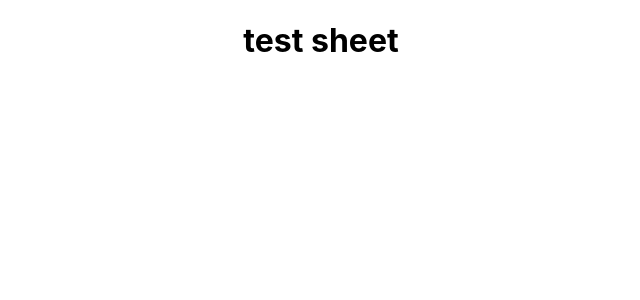
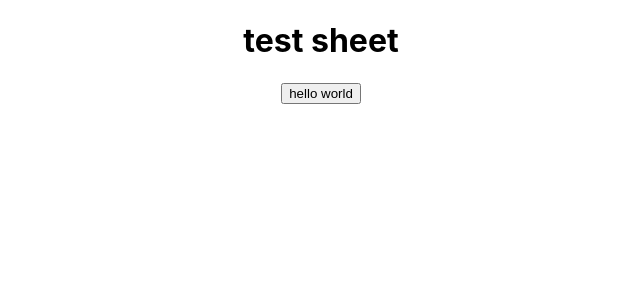
Before and after one commit to jeongkyojun/Project_react_introduceMyself, a React (Create React App) app: page / in a window 1280 px wide. Shown: the top 300 px of the page, without its empty margins (319-959 px from the left). Built offline with nearby package versions, Linux system fonts and the light colour scheme.

Commit message:
feat : prettier 설정 완료

```diff
--- a/package.json
+++ b/package.json
@@ -7,9 +7,11 @@
     "@testing-library/react": "^13.4.0",
     "@testing-library/user-event": "^13.5.0",
     "@types/jest": "^27.5.2",
+    "@types/styled-components": "^5.1.26",
     "react": "^18.2.0",
     "react-dom": "^18.2.0",
     "react-scripts": "5.0.1",
+    "styled-components": "^5.3.6",
     "web-vitals": "^2.1.4"
   },
   "scripts": {
@@ -45,8 +47,10 @@
     "eslint-config-standard-with-typescript": "^23.0.0",
     "eslint-plugin-import": "^2.26.0",
     "eslint-plugin-n": "^15.5.1",
+    "eslint-plugin-prettier": "^4.2.1",
     "eslint-plugin-promise": "^6.1.1",
     "eslint-plugin-react": "^7.31.11",
+    "prettier": "^2.8.0",
     "typescript": "^4.9.3"
   }
 }
--- /dev/null
+++ b/src/atom/Button/index.tsx
@@ -0,0 +1,12 @@
+import React from "react";
+import { StyledButton } from "./styles";
+import { PropTypes } from "./types";
+
+
+const Button = ({ children}:PropTypes) => {
+  return (
+    <StyledButton> {children} </StyledButton>
+  );
+}
+
+export default Button;
--- /dev/null
+++ b/src/atom/Button/styles.ts
@@ -0,0 +1,4 @@
+import styled from 'styled-components';
+import { ButtonStyleTypes } from './types';
+
+export const StyledButton = styled.button<ButtonStyleTypes>``
--- /dev/null
+++ b/src/atom/Button/types.ts
@@ -0,0 +1,7 @@
+export interface PropTypes extends ButtonStyleTypes{
+  children: string;
+}
+
+export interface ButtonStyleTypes{
+  width?: number;
+}
--- a/src/test/index.tsx
+++ b/src/test/index.tsx
@@ -1,12 +1,19 @@
-import React from "react";
+import React, { ChangeEvent } from "react";
+import Button from "../atom/Button";
 
 const Test = () => {
   const clickEvent = () => {
     console.log("click");
   }
+
+  const changeEvent = (e : ChangeEvent<HTMLInputElement>) => {
+    console.log(e.target.name + " : " + e.target.value);
+  }
+
   return (
     <>
       <h1> test sheet </h1>
+      <Button> hello world </Button>
     </>
   );
 }
```
Also changed, not shown: 1 other file (tests, documents, lock files or other folders).
